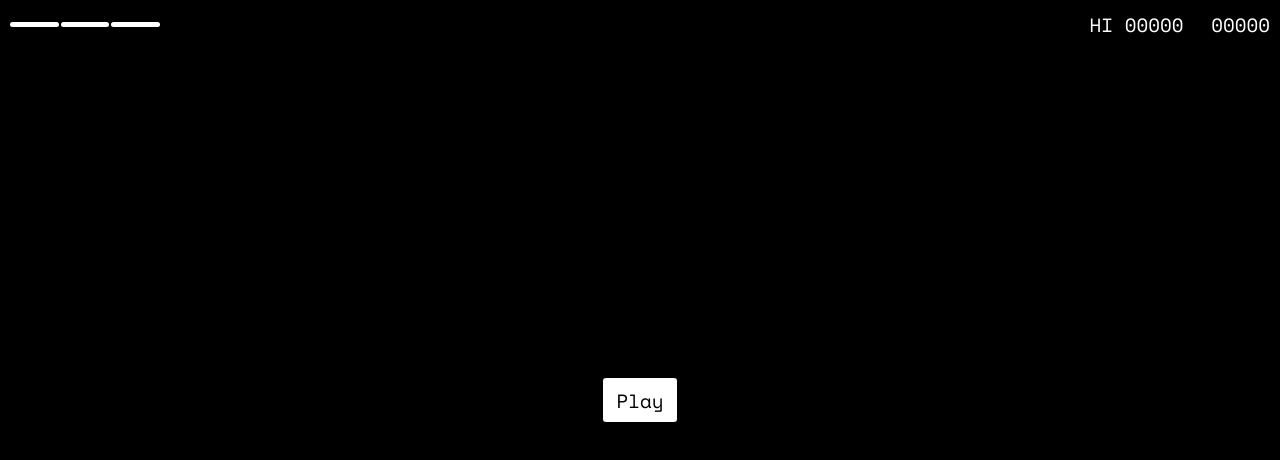
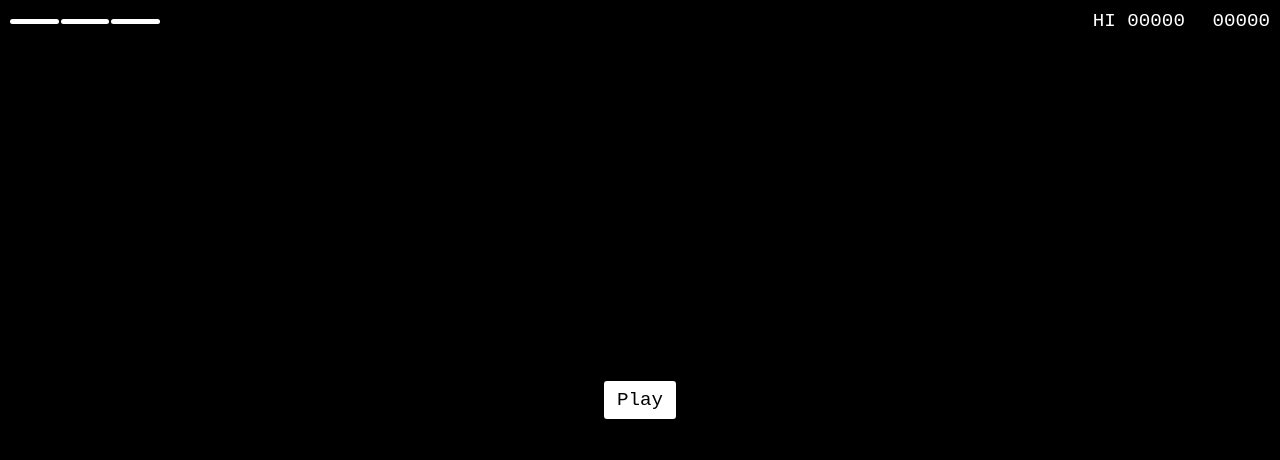
Before and after one commit to Hornebom/vlinder-game, a website with bundled scripts: page index.html in a window 1280 px wide. Built offline with nearby package versions, Linux system fonts and the light colour scheme; files whose address does not match are found by name.

Commit message:
update path font-face

```diff
--- a/styles/fonts.css
+++ b/styles/fonts.css
@@ -1,6 +1,6 @@
 @font-face {
   font-family: 'Space Mono';
-  src: url("../../assets/SpaceMono-Regular.woff2") format("woff2");
+  src: url("./assets/SpaceMono-Regular.woff2") format("woff2");
   font-weight: 300;
   font-display: fallback;
 }
```
